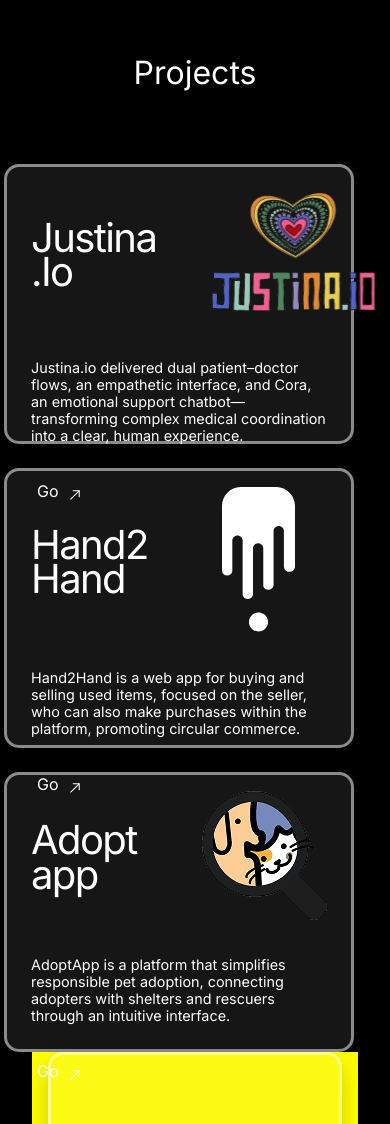
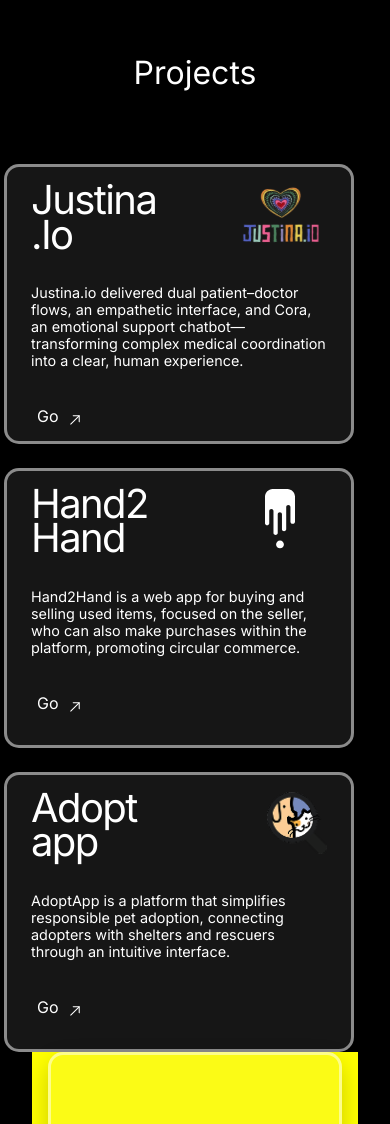
Before and after one commit to ccolombo95/andrea-gastaldi, a React (Vite) app: page /home in a window 390 px wide. Shown: the part 1416-2540 px from the top of the page. Built offline with nearby package versions, Linux system fonts and the light colour scheme.

Commit message:
Projects mobile

```diff
--- a/src/components/ProjectCard/ProjectCard.module.scss
+++ b/src/components/ProjectCard/ProjectCard.module.scss
@@ -101,15 +101,15 @@
     text-align: left;
   }
 
-  .justinaLogo {
+  .logoJustinaIo {
     height: 65px;
   }
 
-  .handLogo {
+  .logoHand2Hand {
     height: 60px;
   }
 
-  .adoptappLogo {
+  .logoAdoptapp {
     width: 60px;
   }
   .projectCardLink {
```
